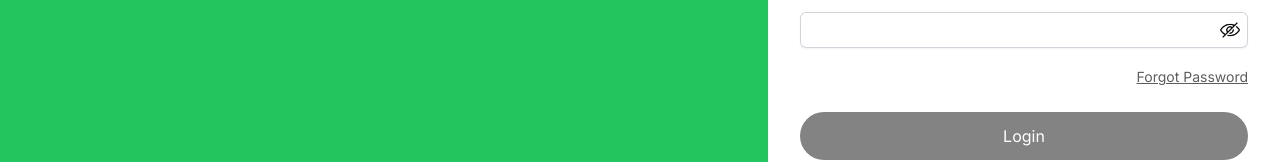
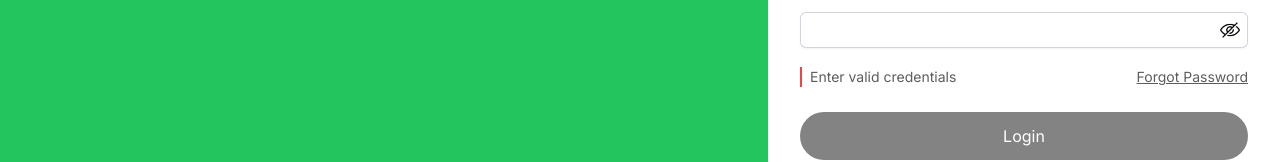
Before and after one commit to arthasai/ArthasAI, a Next.js app in the folder frontend/arthas-ai/: page /homepage in a window 1280 px wide. Shown: the part 405-567 px from the top of the page. Built offline with nearby package versions, Linux system fonts and the light colour scheme.

Commit message:
status error

```diff
--- a/frontend/arthas-ai/app/homepage/page.tsx
+++ b/frontend/arthas-ai/app/homepage/page.tsx
@@ -34,11 +34,22 @@ const LoginRoute = () => {
 	);
 };
 
+const ErrorNotification = (props: { errorMessage: string }) => {
+	return (
+		<div>
+			<p className="border-l-2 border-red-500 pl-2 text-dashInputColor text-sm text-left">
+				{props.errorMessage}
+			</p>
+		</div>
+	);
+};
+
 const LoginComp = (props: any) => {
 	const [email, setEmail] = useState("");
 	const [password, setPassword] = useState("");
 	const [emailError, setEmailError] = useState(false);
 	const [passwordError, setPasswordError] = useState(false);
+	const [loginError, setLoginError] = useState(true);
 	const [type, setType] = useState("password");
 	const [icon, setIcon] = useState(eyeOff);
 
@@ -63,6 +74,13 @@ const LoginComp = (props: any) => {
 			setPasswordError(true);
 		} else {
 			setPasswordError(false);
+		}
+
+		if (emailError && passwordError) {
+			//do something with supabase
+			if (loginError) {
+				setLoginError(true);
+			}
 		}
 	};
 
@@ -123,12 +141,19 @@ const LoginComp = (props: any) => {
 					</div>
 				</div>
 			</form>
-			<div className="block w-full text-right mt-4">
-				<button
-					className="text-dashInputColor text-sm underline"
-					onClick={() => props.setIsView("ForgotPassword")}>
-					Forgot Password
-				</button>
+			<div className="w-full mt-4">
+				<div className="inline-block w-1/2 text-left">
+					{loginError && (
+						<ErrorNotification errorMessage="Enter valid credentials" />
+					)}
+				</div>
+				<div className="inline-block w-1/2 text-right">
+					<button
+						className="text-dashInputColor text-sm underline"
+						onClick={() => props.setIsView("ForgotPassword")}>
+						Forgot Password
+					</button>
+				</div>
 			</div>
 			<div className="block w-full mt-4">
 				<button
@@ -146,6 +171,7 @@ const SignUpComp = (props: any) => {
 	const [password, setPassword] = useState("");
 	const [emailError, setEmailError] = useState(false);
 	const [passwordError, setPasswordError] = useState(false);
+	const [signUpError, setSignUpError] = useState(false);
 	const [type, setType] = useState("password");
 	const [icon, setIcon] = useState(eyeOff);
 
@@ -170,6 +196,13 @@ const SignUpComp = (props: any) => {
 			setPasswordError(true);
 		} else {
 			setPasswordError(false);
+		}
+
+		if (emailError && passwordError) {
+			//do something with supabase
+			if (signUpError) {
+				setSignUpError(true);
+			}
 		}
 	};
 
@@ -228,7 +261,12 @@ const SignUpComp = (props: any) => {
 					</div>
 				</div>
 			</form>
-			<div className="block w-full mt-12">
+			<div className="w-full text-left mt-4">
+				{signUpError && (
+					<ErrorNotification errorMessage="Enter valid credentials" />
+				)}
+			</div>
+			<div className={`block w-full ${signUpError ? "mt-6" : "mt-12"}`}>
 				<button
 					className="rounded-full block w-full bg-dashButtonBrown text-white pt-3 pb-3 mt-6"
 					onClick={handleSignUp}>
```
